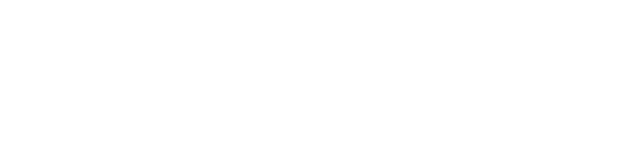
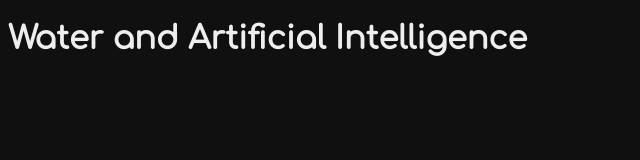
Before and after one commit to prrrathm/Water-and-A.I., a plain HTML site: page index.html in a window 1280 px wide. Shown: the whole page, without its empty margins (0-640 px from the left). Drawn offline with Linux system fonts and the light colour scheme.

Commit message:
i created the css and js fiel

```diff
--- a/index.html
+++ b/index.html
@@ -4,9 +4,12 @@
     <meta charset="UTF-8">
     <meta name="viewport" content="width=device-width, initial-scale=1.0">
     <meta http-equiv="X-UA-Compatible" content="ie=edge">
+    <link rel="stylesheet" href="main.css">
     <title>Water and A.I.</title>
 </head>
 <body>
-
+    <div class="parts" id="one">
+        <h1>Water and Artificial Intelligence</h1>
+    </div>
 </body>
 </html>
--- /dev/null
+++ b/main.css
@@ -0,0 +1,23 @@
+@font-face{
+    font-family: comfortaa;
+    src: url("comfortaa.ttf");
+}
+@font-face{
+    font-family: april;
+    src: url("april.ttf");
+}
+@font-face{
+    font-family: bebas;
+    src: url("bebas.ttf");
+}
+body{
+    background-color: #101010;
+    color: #eee;
+    font-family: 'comfortaa',sans-serif;
+}
+.parts{
+
+}
+#one{
+
+}
```
Also changed, not shown: April.otf (added), Comfortaa.ttf (added), bebas.ttf (added), main.js (added).
